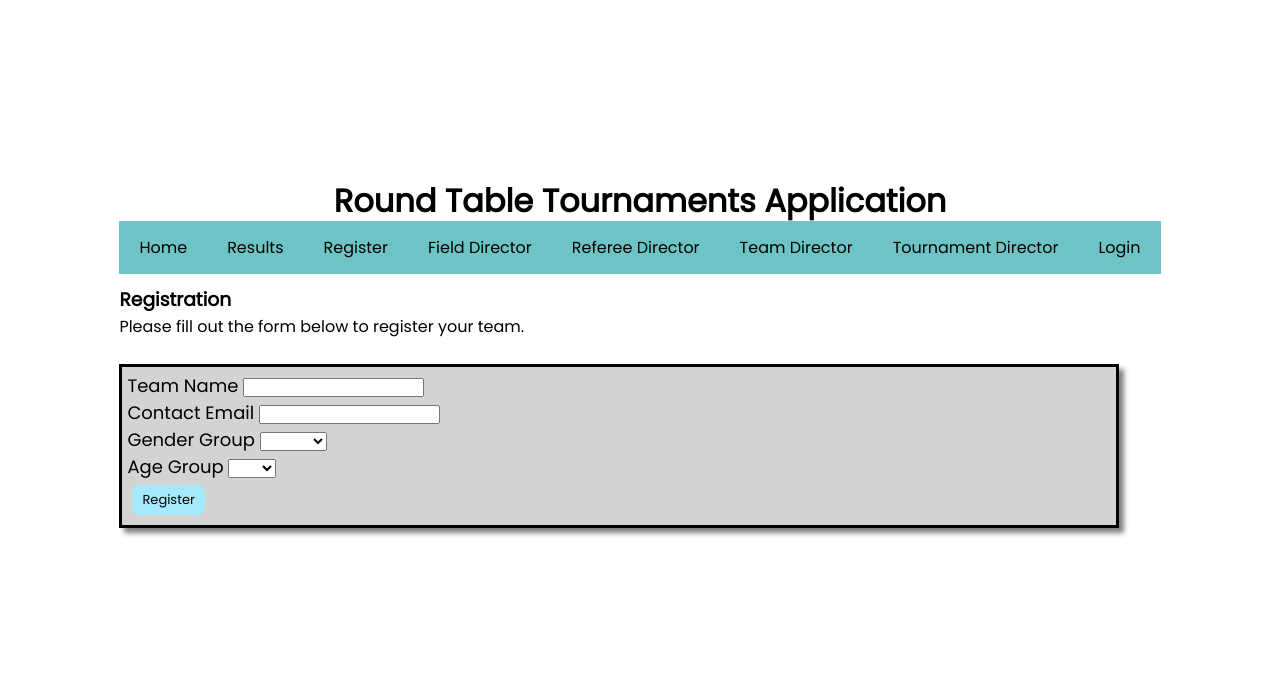
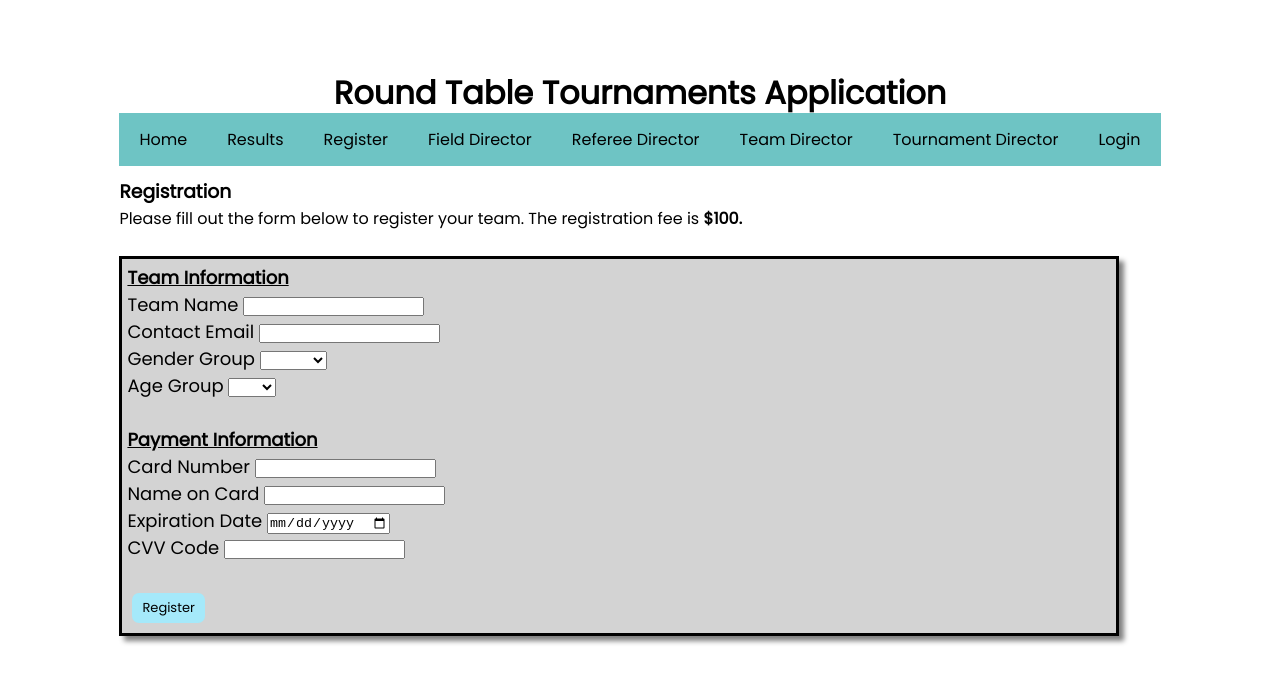
Before and after one commit to dazinn/SER515-Team4-roundTableTournaments, an Angular app in the folder roundTableTournamentsFrontEnd/: page /register in a window 1280 px wide. Shown: the top 682 px of the page. Built offline with nearby package versions, Linux system fonts and the light colour scheme.

Commit message:
us73-t75: Added input fields for payment info

```diff
--- a/roundTableTournamentsFrontEnd/src/app/register/register.component.html
+++ b/roundTableTournamentsFrontEnd/src/app/register/register.component.html
@@ -1,9 +1,11 @@
 <h3>Registration</h3>
 
-<p>Please fill out the form below to register your team. </p>
+<p>Please fill out the form below to register your team. The registration fee is <b>$100.</b> </p>
 <br>
 
 <div class="registration-input-wrapper">
+
+    <h4><u>Team Information</u></h4>
 
     <label for="teamName" style="text-align: center;">Team Name </label>
     <input id ="teamName" name="teamName" type="text"> <br>
@@ -36,10 +38,27 @@
         <option value="u9">U18</option>
         <option value="u9">18+</option>
         <option value="u9">O48</option>
-    </select> <br>
+    </select> <br> <br>
+
+
+    <h4><u>Payment Information</u></h4>
+
+    <label for="cardNum" style="text-align: center;">Card Number </label>
+    <input id ="cardNum" name="cardNum" type="text" > <br>
+
+    <label for="cardHolder" style="text-align: center;">Name on Card </label>
+    <input id ="cardHolder" name="cardHolder" type="text" > <br>
+
+    <label for="expirationDate" style="text-align: center;">Expiration Date </label>
+    <input id ="expirationDate" name="expirationDate" type="date" > <br>
+
+    <label for="cvvCode" style="text-align: center;">CVV Code </label>
+    <input id ="cvvCode" name="cvvCode" type="text" > <br> <br>
+
 
     <button class="btn" (click)="registerButtonClicked()" (click)="clearInputFields()">Register</button>
     <br>
+
 </div>
 
 <br>
--- a/roundTableTournamentsFrontEnd/src/app/register/register.component.ts
+++ b/roundTableTournamentsFrontEnd/src/app/register/register.component.ts
@@ -27,12 +27,22 @@ export class RegisterComponent implements OnInit {
     let genderGroup = (<HTMLInputElement>document.getElementById("genderGroup")).value
     let ageGroup = (<HTMLInputElement>document.getElementById("ageGroup")).value
 
+    let cardNum = (<HTMLInputElement>document.getElementById("cardNum")).value
+    let cardHolder = (<HTMLInputElement>document.getElementById("cardHolder")).value
+    let expirationDate = (<HTMLInputElement>document.getElementById("expirationDate")).value
+    let cvv = (<HTMLInputElement>document.getElementById("cvvCode")).value
+
     // Check to see if inputs are blank
     if(name.length == 0 ||
        email.length == 0 ||
        genderGroup.length == 0 ||
-       ageGroup.length == 0 ) {
+       ageGroup.length == 0 ||
+       cardNum.length == 0 ||
+       cardHolder.length == 0 ||
+       expirationDate.length == 0 ||
+       cvv.length == 0 ) {
       this.displayFailureMessage = true
+      this.displaySuccessMessage = false
     } else {
       this.displayFailureMessage = false
       this.displaySuccessMessage = true
```
